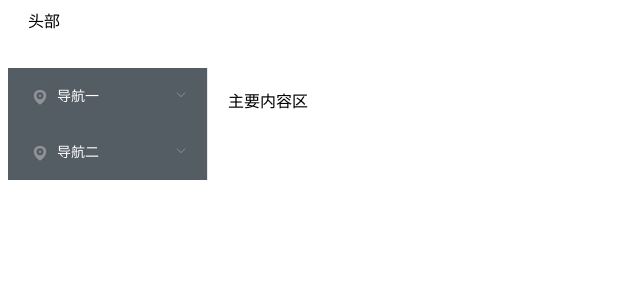
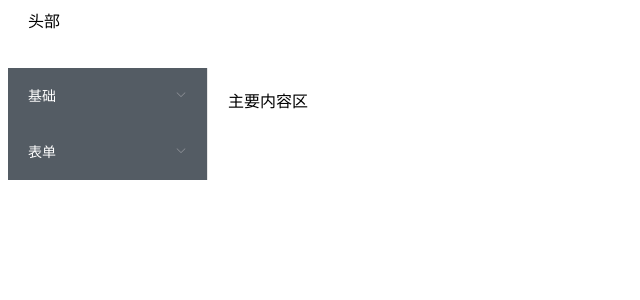
Before and after one commit to eleksbai/hello-vue, a Vue app: page / in a window 1280 px wide. Shown: the top 300 px of the page, without its empty margins (0-640 px from the left). Built offline with nearby package versions, Linux system fonts and the light colour scheme.

Commit message:
左侧导航栏使用配置文件 + v-for 循环

```diff
--- a/src/components/NavMenu.vue
+++ b/src/components/NavMenu.vue
@@ -1,33 +1,23 @@
 <template>
   <el-row class="tac">
     <el-col :span="24">
-      <el-menu @close="handleClose" @open="handleOpen" active-text-color="#ffd04b" background-color="#545c64"
-               class="el-menu-vertical-demo"
-               default-active="2"
-               router text-color="#fff" unique-opened>
-        <el-submenu index="1">
+      <el-menu
+        @close="handleClose"
+        @open="handleOpen"
+        active-text-color="#ffd04b"
+        background-color="#545c64"
+        class="el-menu-vertical-demo"
+        router
+        text-color="#fff"
+        unique-opened>
+
+        <el-submenu :index="item.id" :key="item.id" v-for="item in menu">
           <template slot="title">
-            <i class="el-icon-location"></i>
-            <span>导航一</span>
+            <span v-text="item.name"></span>
           </template>
-          <el-menu-item-group>
-            <el-menu-item index="1-1">选项1</el-menu-item>
-            <el-menu-item index="1-2">选项2</el-menu-item>
-            <el-menu-item index="1-3">选项3</el-menu-item>
-            <el-menu-item index="1-4">选项4</el-menu-item>
-          </el-menu-item-group>
-        </el-submenu>
-
-        <el-submenu index="2">
-          <template slot="title">
-            <i class="el-icon-location"></i>
-            <span>导航二</span>
-          </template>
-          <el-menu-item-group>
-            <el-menu-item index="2-1">选项1</el-menu-item>
-            <el-menu-item index="2-2">选项2</el-menu-item>
-            <el-menu-item index="2-3">选项3</el-menu-item>
-            <el-menu-item index="2-4">选项4</el-menu-item>
+          <el-menu-item-group :key="sub.componentName" class="over-hide" v-for="sub in item.sub">
+            <el-menu-item :index="sub.componentName" v-text="sub.name">
+            </el-menu-item>
           </el-menu-item-group>
         </el-submenu>
 
@@ -36,8 +26,20 @@
   </el-row>
 </template>
 
+<style scoped>
+  .over-hide {
+    overflow: hidden;
+  }
+</style>
+
 <script>
+import menu from '@/config/menu-config'
 export default {
+  data () {
+    return {
+      menu: menu
+    }
+  },
   methods: {
     handleOpen (key, keyPath) {
       console.log(key, keyPath)
--- /dev/null
+++ b/src/config/menu-config.js
@@ -0,0 +1,21 @@
+module.exports = [{
+  name: '基础',
+  id: 'basic',
+  sub: [{
+    name: 'Layout 布局',
+    componentName: 'BasicLayout'
+  }, {
+    name: 'Container 布局容器',
+    componentName: 'BasicContainer'
+  }]
+}, {
+  name: '表单',
+  id: 'form',
+  sub: [{
+    name: 'Radio 单选框',
+    componentName: 'FormRadio'
+  }, {
+    name: 'Checkbox 多选框',
+    componentName: 'FormCheckbox'
+  }]
+}]
```
